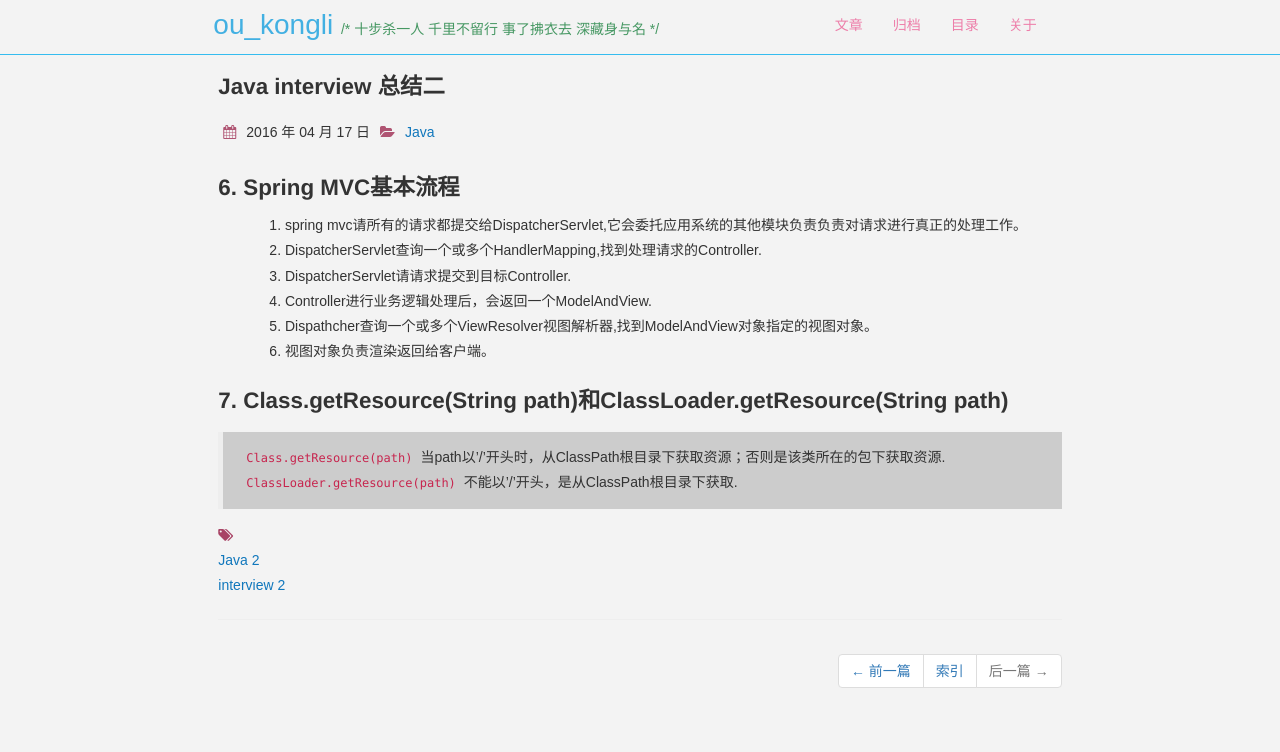
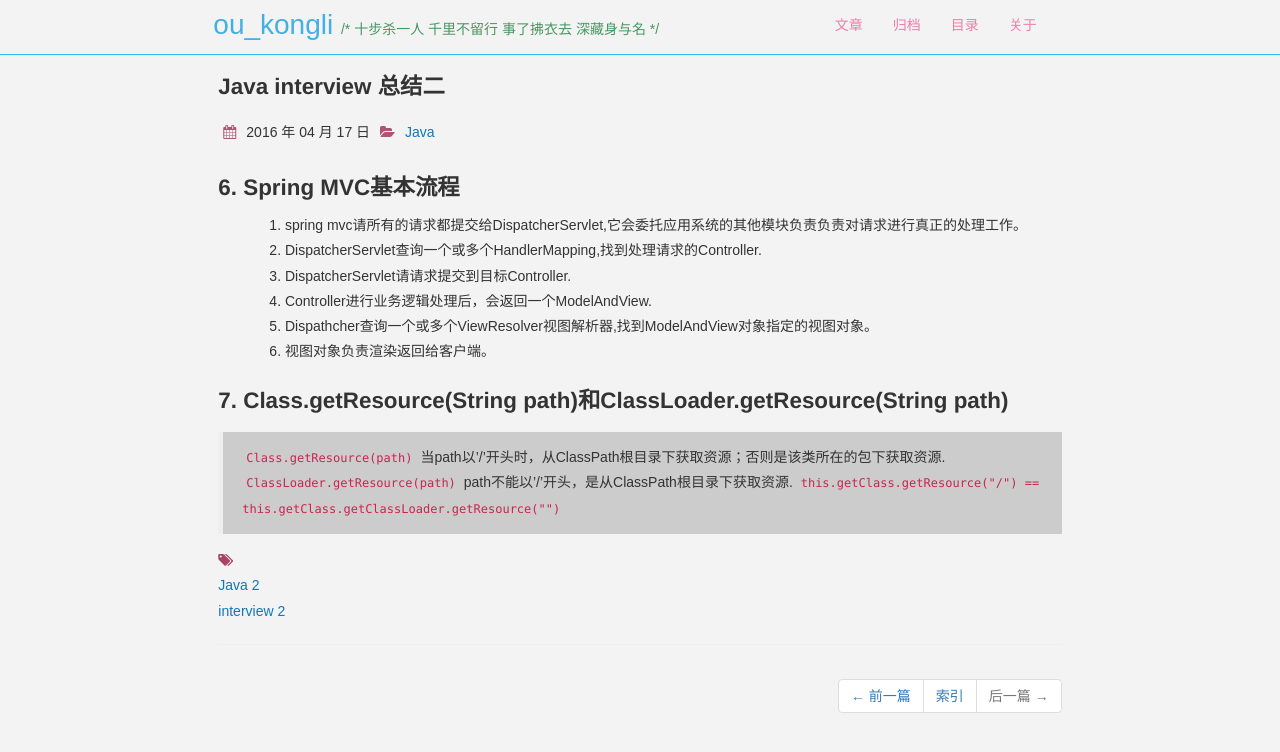
Before and after one commit to ouyangkongli/ouyangkongli.github.io, a Jekyll site: the page built from _posts/2016-04-17-java-interview-2.md, in a window 1280 px wide and 900 px high. Shown: the top 752 px of the window. Built offline with Jekyll 4.4.1, drawn with Linux system fonts in a browser that asks for light colours; nearby versions of some CDN libraries; comment, search, counter and statistics services are not loaded.

Commit message:
update info

```diff
--- a/_posts/2016-04-17-java-interview-2.md
+++ b/_posts/2016-04-17-java-interview-2.md
@@ -18,4 +18,6 @@ categories: Java
 ## 7. Class.getResource(String path)和ClassLoader.getResource(String path)
 
 > `Class.getResource(path)` 当path以'/'开头时，从ClassPath根目录下获取资源；否则是该类所在的包下获取资源.
-> `ClassLoader.getResource(path)` 不能以'/'开头，是从ClassPath根目录下获取.
+> `ClassLoader.getResource(path)` path不能以'/'开头，是从ClassPath根目录下获取资源. `this.getClass.getResource("/") == this.getClass.getClassLoader.getResource("")`
+
+<!-- more -->
```
